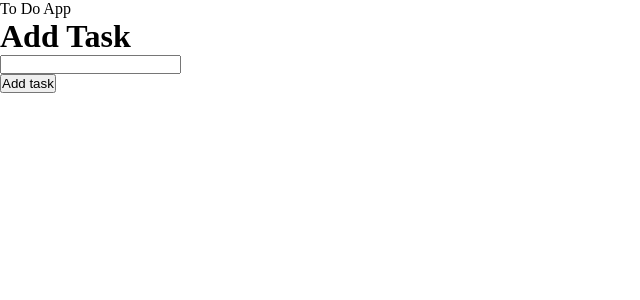
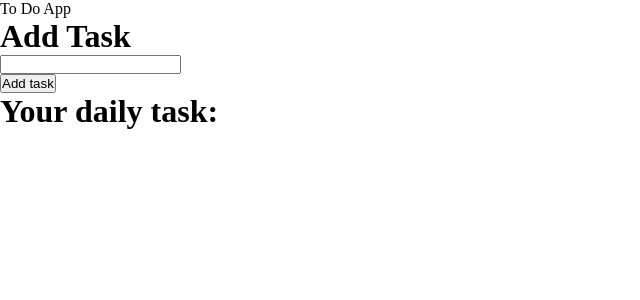
Before and after one commit to marcinoles87/todolist, a React (Create React App) app: page / in a window 1280 px wide. Shown: the top 300 px of the page, without its empty margins (0-640 px from the left). Built offline with nearby package versions, Linux system fonts and the light colour scheme.

Commit message:
work with task

```diff
--- a/src/components/Button.js
+++ b/src/components/Button.js
@@ -1,9 +1,15 @@
 import React from 'react'
 
-export default function Button() {
+export default function Button(props) {
+
+
   return (
     <div>
         <button>Add task</button>
+        <h1>Your daily task:</h1>
+        <ul>
+          <li>{props.value}</li>
+        </ul>
     </div>
   )
 }
--- a/src/components/Task.js
+++ b/src/components/Task.js
@@ -3,17 +3,20 @@ import Button from './Button'
 
 export default function Task() {
 
-  const [task,setTask] = useState();
+  let [task,setTask] = useState();
 
   const handleOnChange = (e) => {
-
+    setTask(
+      task = e.target.value
+    )
 
   }
   return (
     <div>
         <h1>Add Task</h1>
         <input onChange={handleOnChange}></input>
-        <Button></Button>
+        <p>{task}</p>
+        <Button value={task}></Button>
     </div>
   )
 }
```
